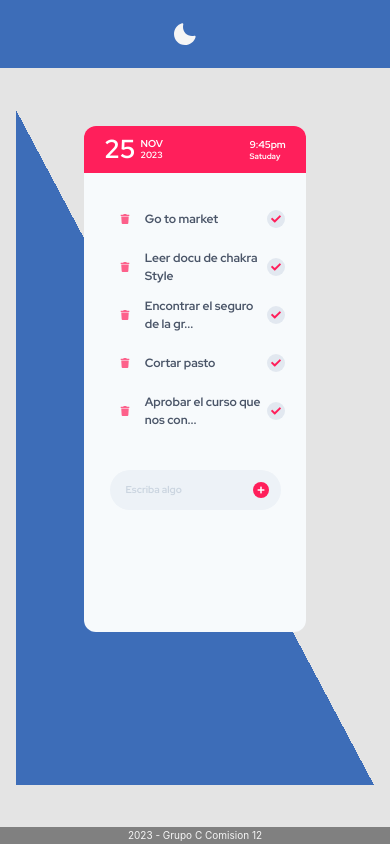
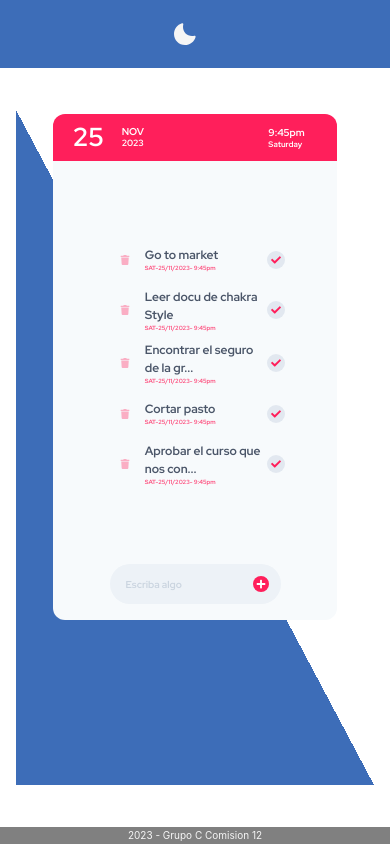
Before and after one commit to RodriiG28/ProyectoFinal.V.1, a React (Vite) app: page / in a window 390 px wide. Built offline with nearby package versions, Linux system fonts and the light colour scheme.

Commit message:
Fran V 1.02 - Estilo en progreso, falta def some comporta, mejor responsive, estructura v 1.0??

```diff
--- a/src/App.jsx
+++ b/src/App.jsx
@@ -80,7 +80,11 @@ function App() {
     // Proveedor de diseño Chakra para estilos y componentes
     <ChakraProvider>
       {/* Contenedor principal con alineación y padding */}
-      <VStack maxW={{base:'80vw' ,sm:'60vw', md:'50vw'}} p={4} alignItems="center">
+      {/* <VStack maxW={{base:'80vw' ,sm:'60vw', md:'50vw'}} p={4} alignItems="center"> */}
+      <VStack maxW={{ base: '82vw', sm: '60vw', md:'46vw', lg: '34vw', xl: '32vw' }}
+              minW={{ base: '75vw', sm: '46vw', md:'34vw', lg: '28vw', xl: '24vw' }}
+      p={1} alignItems="space-between" align={'center'}>
+
         {/* Botón de sol con icono */}
         {/* <IconButton icon={<FaSun />} isRound size='lg' alignSelf='flex-end' color="yellow.500" /> */}
 
--- a/src/Components/Main/Main.css
+++ b/src/Components/Main/Main.css
@@ -6,5 +6,6 @@
 .Diagonal{  /* el efecto del fondo, se puede o debe coordinar con el color de fondo del Main */
     width: 100%;
     min-height: 80vh;
-    background-image: linear-gradient(to top right, rgb(61, 109, 184) 50%, rgb(228, 228, 228) 50%);
+    background-image: linear-gradient(to top right, rgb(61, 109, 184) 50%, rgba(255, 255, 255,0) 50%);
+    /* background-image: linear-gradient(to top right, rgb(61, 109, 184) 50%, rgb(255, 255, 255) 50%); */
 }
--- a/src/Components/Main/Main.jsx
+++ b/src/Components/Main/Main.jsx
@@ -8,7 +8,8 @@ const Main=()=>{
 
     return(
         <Container minH={{base:'90vh',md:'86vh'}} maxW="100vw" display={'flex'}
-        flexDirection={'column'} alignItems={'center'} justifyContent={'center'} bg={'rgb(228, 228, 228)'} >
+        flexDirection={'column'} alignItems={'center'} justifyContent={'center'} bg={'transparent'} >
+        {/* // flexDirection={'column'} alignItems={'center'} justifyContent={'center'} bg={'rgb(255, 255, 255)'}> 		 */}
             <Container className='Diagonal' display={'flex'} alignContent={'center'} justifyContent={'center'}>
                 <App/></Container>
         </Container>
--- a/src/Components/TaskForm/TaskForm.jsx
+++ b/src/Components/TaskForm/TaskForm.jsx
@@ -65,6 +65,7 @@ function TaskForm({ agregarTarea }) {
         <InputRightElement>
           {/* Botón de círculo con ícono + para agregar la tarea */}
           <Circle
+            // size={{base:'12px',md:'16px'}}
             size="16px"
             bg="rgb(255,31,91)"
             color="white"
@@ -74,7 +75,8 @@ function TaskForm({ agregarTarea }) {
             cursor="pointer"
             onClick={handleSubmit}
           >
-            <FaPlus size="8px"/>
+            {/* <FaPlus h={{base:'2',md:'10'}}/> */}
+            <FaPlus size="10px"/>
           </Circle>
         </InputRightElement>
       </InputGroup>
--- a/src/Components/TaskItem/TaskItem.jsx
+++ b/src/Components/TaskItem/TaskItem.jsx
@@ -17,7 +17,7 @@ import {
 } from '@chakra-ui/react';
 import { FaCheck, FaTrash, FaEdit } from 'react-icons/fa';
 
-function TaskItem({ todo, handleTaskAction }) {
+function TaskItem({ todo, handleTaskAction, ts }) {
     // Estado para manejar la edición del título
     const [isEditing, setEditing] = useState(false);
     // Estado para almacenar el título editado
@@ -97,13 +97,26 @@ function TaskItem({ todo, handleTaskAction }) {
             onMouseLeave={() => setHovered(false)}
         >
             {/* Botón para eliminar la tarea */}
+            {isHovered && (
+                // Botón de editar visible solo en el modo de visualización
+                <IconButton
+                    icon={<FaEdit size="12px"/>}
+                    variant="ghost"
+                    color="rgb(255,31,91)"
+
+                    onClick={editedTitle.length > 20 ? handleDetailViewClick : handleEditClick}
+                />
+            )}
+
             <IconButton
                 icon={<FaTrash />}
                 variant="ghost"
-                color="rgba(255,31,91,0.7)"
+                // color="rgba(255,31,91,0.7)"
+                color={todo.completed?"rgba(255,31,91,0.85)":"rgba(255,31,91,0.35)"}
                 onClick={() => handleTaskAction(todo.id, 'delete')}
                 fontSize={{base:'10',md:'12',lg:'14'}}
             />
+
             {isEditing ? ( // Modo de edición
                 <Textarea
                     value={editedTitle}
@@ -120,6 +133,7 @@ function TaskItem({ todo, handleTaskAction }) {
                 />
             ) : (
                 // Modo de visualización
+
                 <Text
                     textDecoration={todo.completed ? 'line-through' : 'none'}
                     textDecorationColor={todo.completed ? 'rgb(255,31,91)' : 'none'}
@@ -138,22 +152,15 @@ function TaskItem({ todo, handleTaskAction }) {
                 >
                     {truncatedTitle}
                     {/* Mostrar la fecha */}
-                    <Text fontSize={{base:'8',md:'9',lg:'10'}} color="gray.500">
-                        {todo.fecha}
+                    <Text fontSize={{base:'6',md:'7',lg:'8'}} color="rgba(255,31,91,0.8)">
+                        {/* {todo.fecha} */}
+                        {ts}
                     </Text>
                 </Text>
             )}
-            {isHovered && (
-                // Botón de editar visible solo en el modo de visualización
-                <IconButton
-                    icon={<FaEdit size="12px"/>}
-                    variant="ghost"
-                    color="rgb(255,31,91)"
-
-                    onClick={editedTitle.length > 28 ? handleDetailViewClick : handleEditClick}
-                />
-            )}
+                    {/* -------------- aca estuvo bt edit -- */}
             <Circle
+                // size={{base:'14px',md:'18px'}}
                 size="18px"
                 bg={todo.completed ? 'rgb(255,31,91)' : 'gray.200'}
                 color={todo.completed ? 'white' : 'rgb(255,31,91)'}
@@ -164,6 +171,7 @@ function TaskItem({ todo, handleTaskAction }) {
                 onClick={handleCheckClick}
                 cursor="pointer"
             >
+                {/* <FaCheck size={{base:'4px',md:'8px'}}/> */}
                 <FaCheck size="10px"/>
             </Circle>
             {isDetailView && (
@@ -172,6 +180,7 @@ function TaskItem({ todo, handleTaskAction }) {
                     isOpen={isDetailView}
                     onClose={handleCloseModal}
                     size="md"
+                    // W="90vw"
                     centerContent
                     isCentered
                     scrollBehavior="inside"
@@ -187,21 +196,19 @@ function TaskItem({ todo, handleTaskAction }) {
                             borderRadius="md"
                             w="100%"
                             fontFamily="Red Hat Display"
+                            color="rgb(255,31,91)"
                         >
-                            Detalle de Tarea
-                            {/* Mostrar la fecha en el encabezado del modal */}
-                            <Text color="gray.500" fontFamily="Red Hat Display" fontWeight="medium" fontSize="lg" flex="1" ml="8">
-                                {todo.fecha}
-                            </Text>
+                            Edit
+
                         </ModalHeader>
-                        <ModalCloseButton />
+                        <ModalCloseButton color="rgb(255,31,91)"/>
                         <ModalBody
                             pb={0}
                             pt={0}
                             px={0}
                             w="100%"
                             display="flex"
-                            alignItems="center"
+                            alignContent="center"
                             justifyContent="center"
                             flexDirection="column"
                             bg="gray.50"
@@ -213,14 +220,21 @@ function TaskItem({ todo, handleTaskAction }) {
                                 color="gray.700"
                                 bg="gray.200"
                                 _placeholder={{ color: 'gray.500' }}
-                                _focus={{ bg: 'gray.200', border: 'none' }}
-                                _hover={{ bg: 'gray.200', border: 'none' }}
+                                _focus={{ bg: 'gray.100', border: 'none' }}
+                                _hover={{ bg: 'gray.100', border: 'none' }}
                                 fontSize="lg"
+
+                                textAlign={'left'}
                                 border="none"
                                 size="sm"
                             />
                         </ModalBody>
                         <ModalFooter>
+                             {/* Mostrar la fecha en el footer del modal */}
+                             <Text color="gray.400" fontFamily="Red Hat Display" fontWeight="medium" fontSize={{base:'10',md:'12',lg:'14'}} flex="1" ml="8" alignSelf={'left'}>
+                                {/* {todo.fecha} */}
+                                {ts}
+                            </Text>
                             {/* Botón de guardar en el modal */}
                             <Button bg="rgb(255,31,91)" color={'whitesmoke'} fontFamily="Red Hat Display" _hover={{ bg: 'rgba(255,31,91,0.6)', border: 'none' }} onClick={handleSaveClick}>
                                 Guardar
--- a/src/Components/TaskList/TaskList.jsx
+++ b/src/Components/TaskList/TaskList.jsx
@@ -1,8 +1,11 @@
 import React from 'react';
-import { VStack, Text, StackDivider, Badge, HStack, Container, Grid, GridItem } from '@chakra-ui/react';
+import { VStack, Text, StackDivider, Badge, HStack, Container, Grid, GridItem, Box } from '@chakra-ui/react';
 import TaskItem from '../TaskItem/TaskItem';
 import TaskForm from '../TaskForm/TaskForm';
 import { FaCloudUploadAlt } from 'react-icons/fa';
+import { GrStatusGood } from "react-icons/gr";
+import { PiBeerSteinBold } from "react-icons/pi";
+import { PiSmileyWinkBold } from "react-icons/pi";
 
 // Icono de basurero representado como un componente SVG
 const trashIconSvg = (
@@ -30,14 +33,24 @@ const trashIconSvg = (
 function TaskList({ todos, handleTaskAction, agregarTarea }) {
   // Obtener la fecha actual
   const currentDate = new Date();
-  console.log(currentDate.getFullYear())
-  // no permanente
+  // no permanente  ----- Date time zone -----
+  // const currentDate2 = new Date("July 21, 1983 01:02:00");
   const meses = ["JAN","FEB","MAR","APR","MAY","JUN","JUL","AUG","SEP","OCT","NOV","DEC"];
-  const dias = ["Sunday","Monday","Tuesday","Wednesday","Thursday","Friday","Satuday"]
+  const dias = ["Sunday","Monday","Tuesday","Wednesday","Thursday","Friday","Saturday"]
+  const diastmstamp = ["SUN","MON","TUE","WED","THU","FRI","SAT"]
+
+  let dts = diastmstamp[currentDate.getDay()]
+
+
+  let min0 = (currentDate.getUTCMinutes() < 10 ? [ 0 , currentDate.getUTCMinutes()] : [currentDate.getUTCMinutes()])
+  console.log(min0)
 
   let mes = meses[currentDate.getMonth()];
   let dia = dias[currentDate.getDay()]
   let horas = currentDate.getHours()
+  let hts = [(horas>11 ? horas -12 : horas),":",min0,(horas>12?'pm':'am')]
+  let tmstamp = [dts,"-",[currentDate.getUTCDate(),"/",currentDate.getUTCMonth()+1,"/",currentDate.getUTCFullYear()]
+                ,"- ",hts]
   //no permanente
 
   // Obtener la fecha formateada
@@ -61,9 +74,10 @@ function TaskList({ todos, handleTaskAction, agregarTarea }) {
       p="0"
       borderRadius="12px"
       w="100%"
-      maxW={{ base: '90vw', sm: '80vw', lg: '60vw', xl: '50vw' }}
+      maxW={{ base: '90vw', sm: '80vw', md:'75vw', lg: '70vw', xl: '55vw' }}
       minH="60vh"
       alignItems="center"
+      justify={'space-between'}
       bg="gray.50"
 
       overflowY="auto"
@@ -72,14 +86,16 @@ function TaskList({ todos, handleTaskAction, agregarTarea }) {
       <HStack w="100%" bg="rgb(255,31,91)" p="1" mb={'6'}>
         <Container color={'white'} maxH={'40px'} >
       {/* Un Grid para lograr la estructura y comportamiento deseado para el "header" de nuestra TDlist */}
+            {/* <Grid templateRows='repeat(1, 1fr)' templateColumns={{base:'repeat(5, 1fr)',md:'repeat(4, 1fr)',lg:'repeat(3, 1fr)'}}  */}
             <Grid templateRows='repeat(1, 1fr)' templateColumns='repeat(5, 1fr)'
-            fontFamily="Red Hat Display" alignItems={'center'}>
-              <GridItem columnSpan={1} colStart={1} colEnd={1} rowStart={1} >
+            fontFamily="Red Hat Display" alignItems={'center'} >
+              <GridItem colSpan={1} colStart={1} colEnd={1} rowStart={1} >
                 <Text fontSize={'26'}>{currentDate.getDate()}</Text></GridItem>
-              <GridItem columnSpan={1} colStart={2} colEnd={2} rowStart={1} textAlign={'initial'}>
+              <GridItem colSpan={1} colStart={2} colEnd={2} rowStart={1} textAlign={'initial'}>
                 <Text fontSize={'10'}>{mes}<Text mt={'-0.5'} fontSize={'9'}>{currentDate.getFullYear()}</Text></Text></GridItem>
               <GridItem colStart={5} colEnd={5} rowStart={1} rowEnd={1} alignItems={'flex-end'}>
-                <Text fontSize={'10'}> {horas>11 ? horas -12 : horas}:{currentDate.getMinutes()}{horas>12?'pm':'am'}</Text>
+                {/* <Text fontSize={'10'}> {horas>11 ? horas -12 : horas}:{currentDate.getMinutes()}{horas>12?'pm':'am'}</Text> */}
+                <Text fontSize={'10'}> {hts}</Text>
                 <Text mt={'-0.5'}  fontSize={'8'}> {dia} </Text></GridItem>
             </Grid>
         </Container>
@@ -88,20 +104,25 @@ function TaskList({ todos, handleTaskAction, agregarTarea }) {
       <VStack minH={{base:'30vh'}}>
         {/* Mensaje si no hay tareas */}
         {todos.length === 0 ? (
-          <Badge colorScheme="green" p="4" borderRadius="lg" alignSelf="center">
-            No hay tareas pendientes
+          <Badge colorScheme="red" p="4"  borderRadius="lg"  fontFamily="Red Hat Display" alignSelf="center">
+            <HStack justify={'space-around'} fontSize={{base:'24px',sm:'30px',md:'34px',lg:'38px'}}><GrStatusGood color='green' />
+              <PiSmileyWinkBold color="rgb(255,31,91)" />
+              <PiBeerSteinBold color='whitesmoke' /></HStack>
+            <Text mt={2} fontSize={{base:'10px',sm:'11px',md:'13px',lg:'14px'}}>Sin pendientes, bravo!</Text>
+            <Text fontSize={{base:'8px',sm:'9px',md:'11px',lg:'12px'}}>Puede agregar o descansar.</Text>
           </Badge>
         ) : (
           // Mapeo de cada tarea para mostrarla con el componente TaskItem
           todos.map((todo) => (
-            <TaskItem key={todo.id} todo={todo} handleTaskAction={handleTaskAction} />
+            <TaskItem ts={tmstamp} key={todo.id} todo={todo} handleTaskAction={handleTaskAction} />
           ))
         )}
       </VStack>
       {/* Componente TaskForm para agregar nuevas tareas */}
-      <TaskForm alignSelf={''} agregarTarea={agregarTarea} />
+      <TaskForm alignSelf={'end'} agregarTarea={agregarTarea} />
     </VStack>
   );
 }
 
+
 export default TaskList;
```
